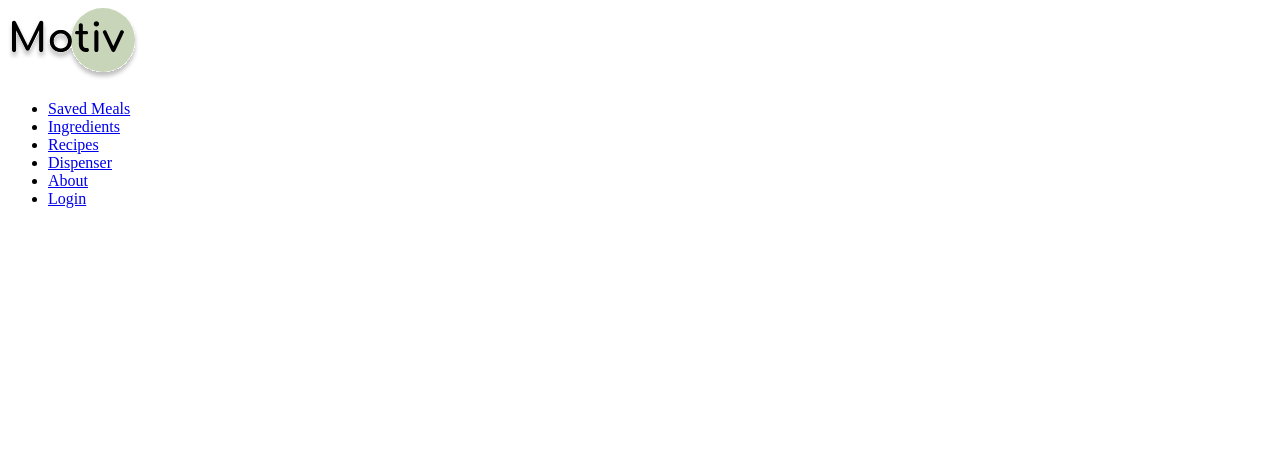
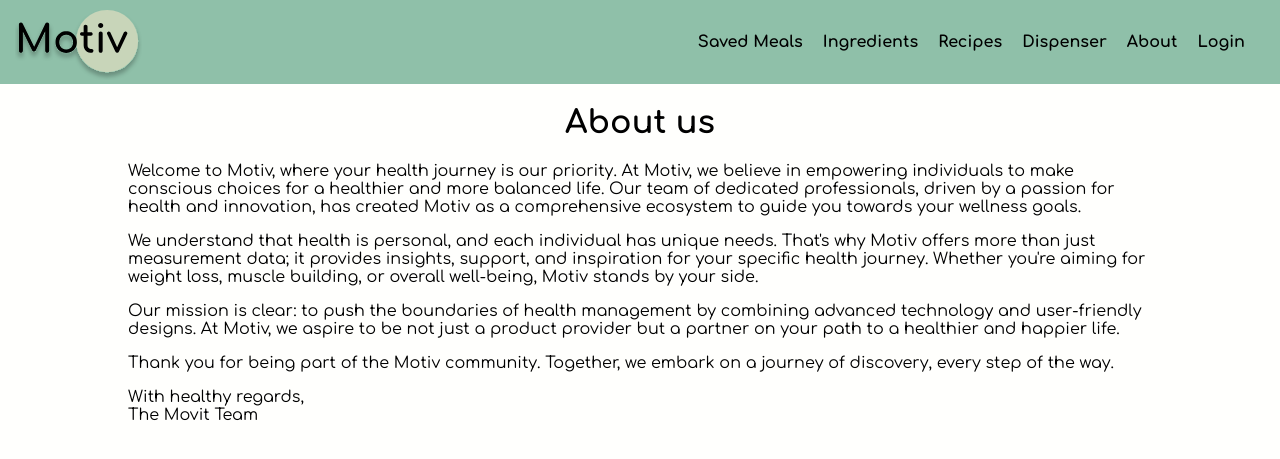
Before and after one commit to MotivKickstart/main, a PHP site: page /About.php in a window 1280 px wide. Shown: the top 459 px of the page. Run offline with PHP 8.4, Linux system fonts and the light colour scheme.

Commit message:
Created about us page

```diff
--- a/web/www/html/About.php
+++ b/web/www/html/About.php
@@ -5,6 +5,7 @@
     <meta charset="UTF-8">
     <meta name="viewport" content="width=device-width, initial-scale=1.0">
     <title>About us</title>
+    <link rel="stylesheet" href="/css/main.css">
 </head>
 <body>
     <div class="navbar">
@@ -33,7 +34,24 @@
             <?php } ?>
         </ul>
     </div>
-
+    <div class="container">
+        <h1 class="title title-l title-center">About us</h1>
+    <p>
+        Welcome to Motiv, where your health journey is our priority. At Motiv, we believe in empowering individuals to make conscious choices for a healthier and more balanced life. Our team of dedicated professionals, driven by a passion for health and innovation, has created Motiv as a comprehensive ecosystem to guide you towards your wellness goals.
+    </p>
+    <p>
+        We understand that health is personal, and each individual has unique needs. That's why Motiv offers more than just measurement data; it provides insights, support, and inspiration for your specific health journey. Whether you're aiming for weight loss, muscle building, or overall well-being, Motiv stands by your side.
+    </p>
+    <p>
+        Our mission is clear: to push the boundaries of health management by combining advanced technology and user-friendly designs. At Motiv, we aspire to be not just a product provider but a partner on your path to a healthier and happier life.
+    </p>
+    <p>
+        Thank you for being part of the Motiv community. Together, we embark on a journey of discovery, every step of the way.
+    </p>
+    <p>
+        With healthy regards,<br>
+        The Movit Team
+    </p>
     <script src="nav.js"></script>
 </body>
 </html>
```
